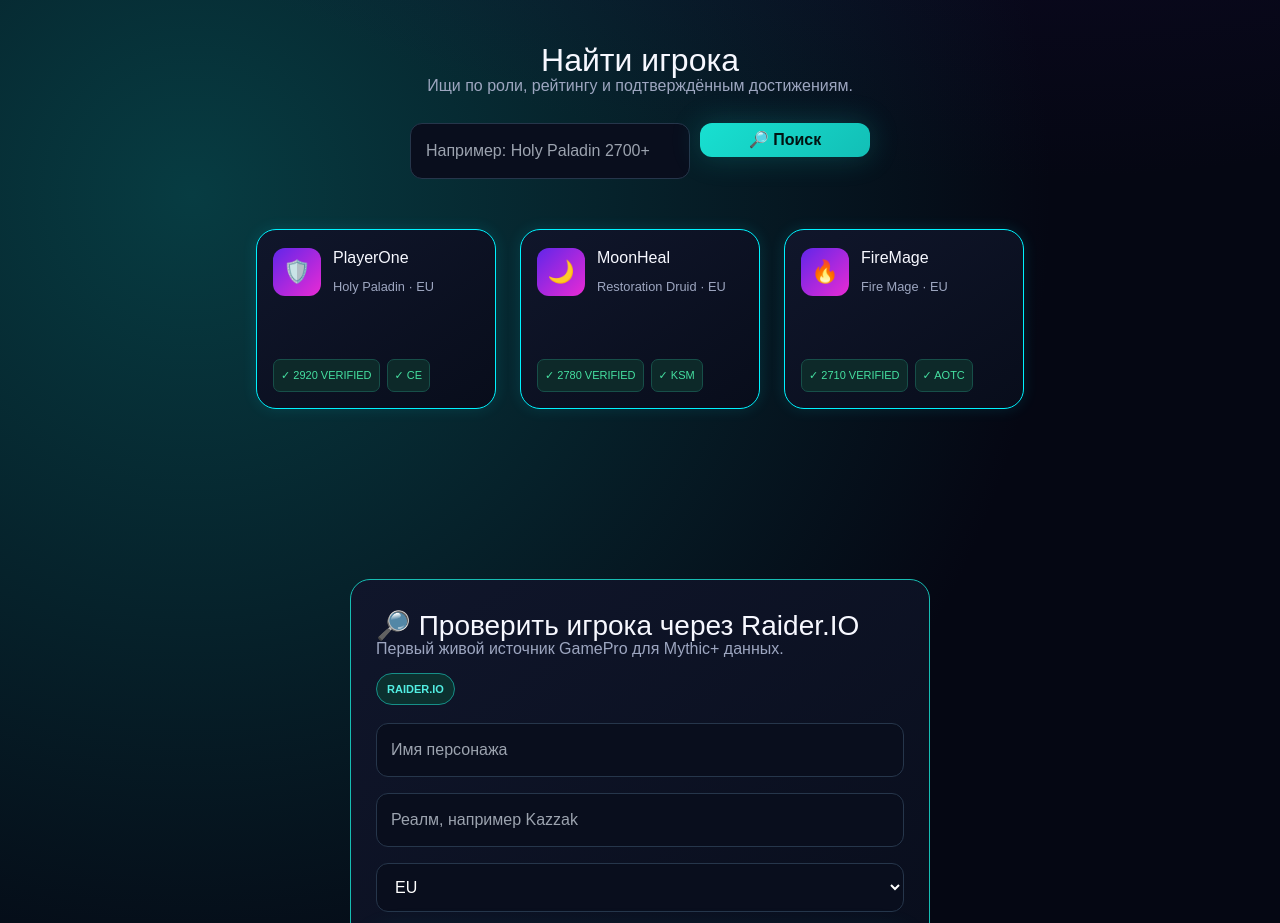
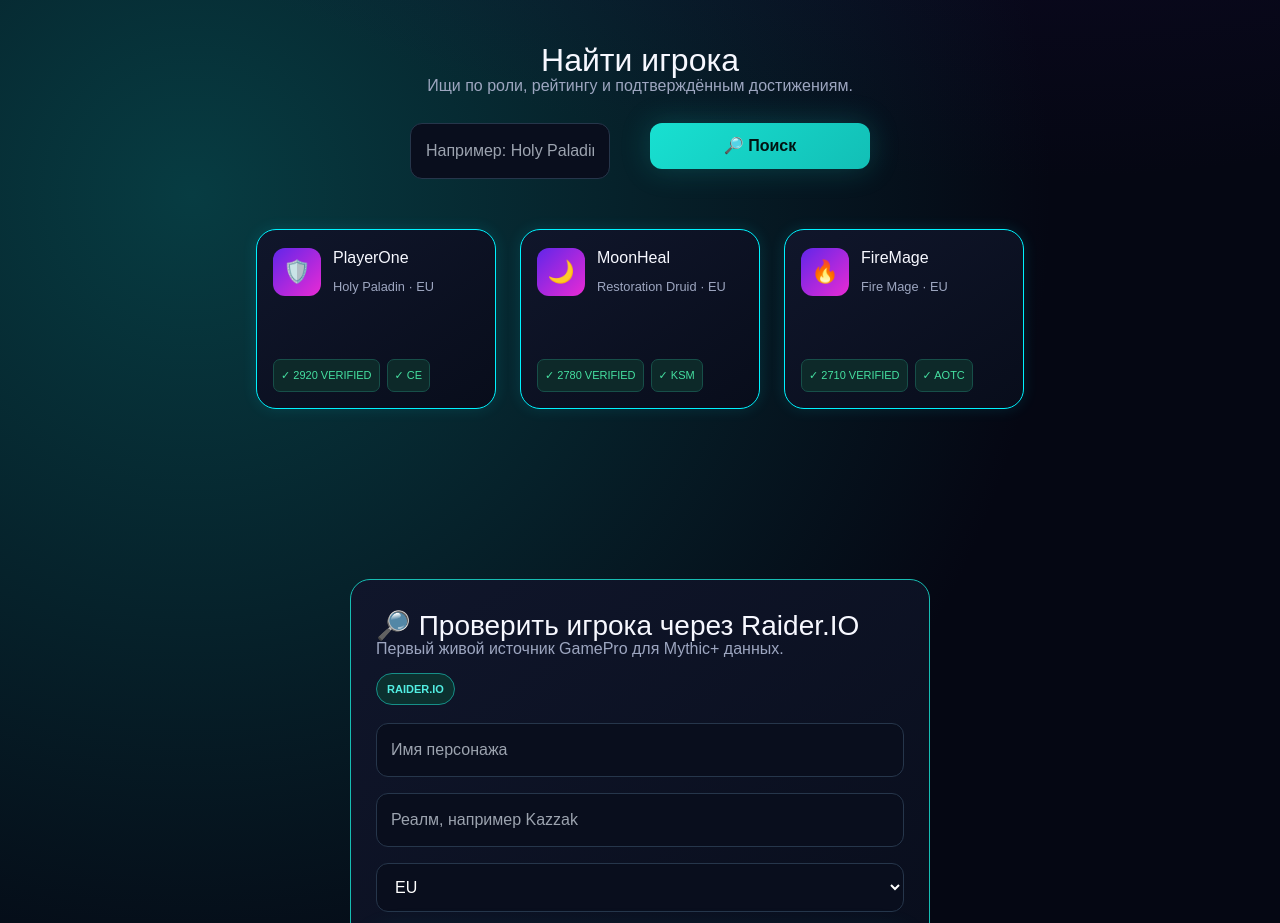
Before and after one commit to vesttrading/gamepro-market, a Next.js app: page / in a window 1280 px wide. Shown: the part 1560-2483 px from the top of the page. Built offline with nearby package versions, Linux system fonts and the light colour scheme; no server answers.

Commit message:
Enhance button styles in #players section
Updated button styles in the #players section to increase height and width, adjust padding, and reposition elements.

```diff
--- a/app/globals.css
+++ b/app/globals.css
@@ -151,25 +151,30 @@ div[style*="justifyContent: \"space-between\""] {
     margin: 0 auto 22px !important;
 }
 
-/* Применяем стили ко ВСЕМ кнопкам внутри всего блока #players */
+/* Делаем кнопку выше (толще), шире и двигаем вправо */
 #players button,
 #players input[type="button"],
 #players input[type="submit"],
 #players [role="button"] {
-    height: 34px !important;         /* Делаем узкой по высоте */
-    min-height: 34px !important;
-    max-height: 34px !important;
+    height: 46px !important;         /* СДЕЛАЛИ ВЫШЕ (было 34px, теперь она плотная и крупная) */
+    min-height: 46px !important;
+    max-height: 46px !important;
 
-    padding-left: 45px !important;   /* Расширяем по бокам */
-    padding-right: 45px !important;
-    min-width: 170px !important;     /* Задаем ширину */
+    min-width: 220px !important;     /* Сделали широкой по горизонтали */
+    padding-left: 40px !important;
+    padding-right: 40px !important;
 
-    padding-top: 0 !important;       /* Убираем лишние отступы сверху/снизу */
-    padding-bottom: 0 !important;
+    margin-left: 30px !important;    /* Сдвинули вправо (отодвинули от инпута) */
 
-    display: inline-flex !important;  /* Выравниваем текст и лупу внутри */
+    display: inline-flex !important;
     align-items: center !important;
     justify-content: center !important;
+}
+
+/* Возвращаем нормальный размер элементов внутри кнопки */
+#players button *,
+#players [role="button"] * {
+    line-height: normal !important;
 }
 
 /* На всякий случай сжимаем иконку и текст внутри, чтобы они не вылезали */
```
